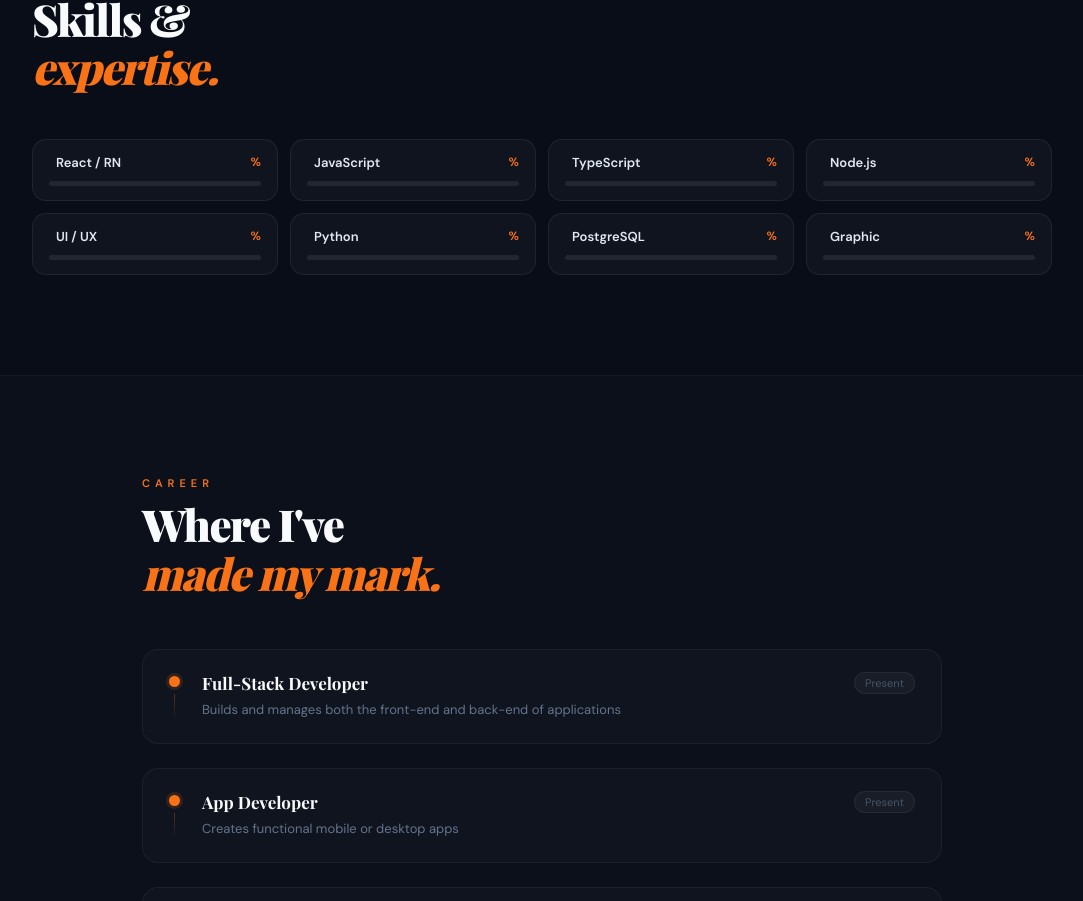
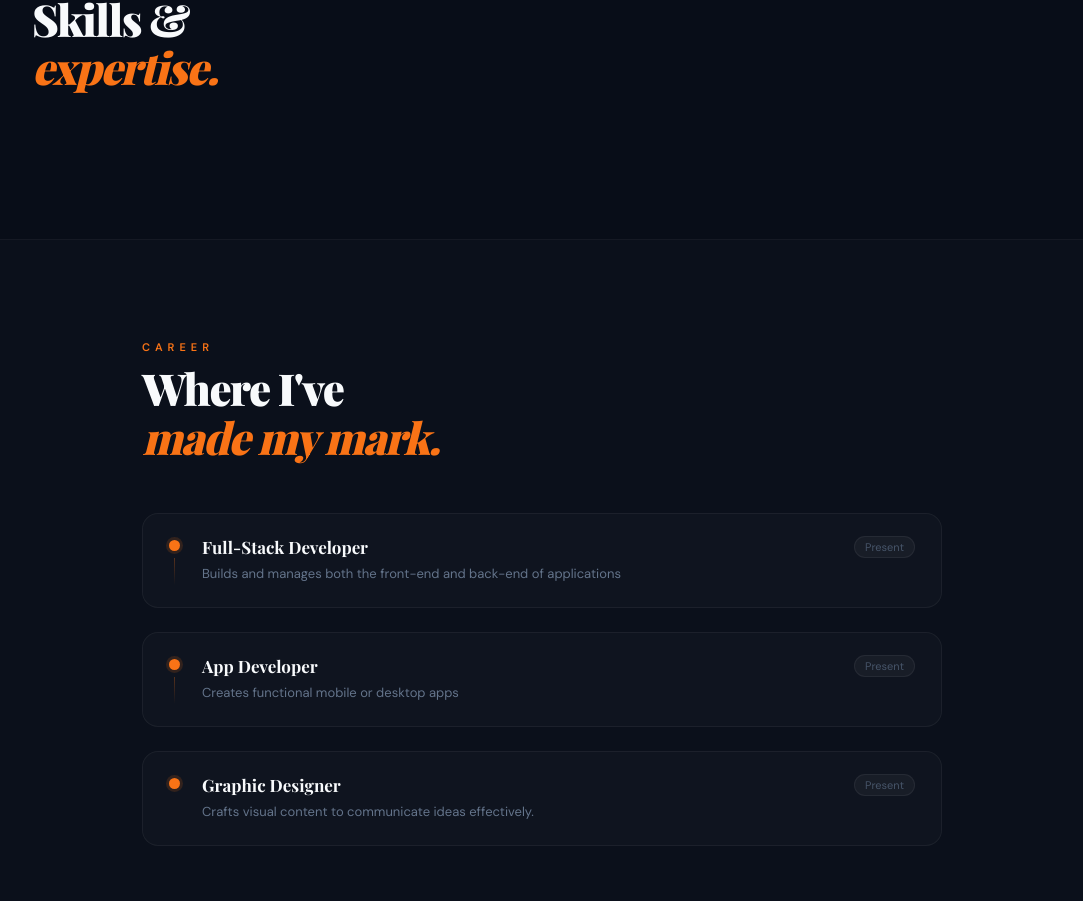
Before and after one commit to SteeveTagasling/Personal-Portfolio, a React (Create React App) app: page / in a window 1280 px wide. Shown: the part 6663-7564 px from the top of the page, without its empty margins (98-1181 px from the left). Built offline with nearby package versions, Linux system fonts and the light colour scheme; a web font is replaced by a local one.

Commit message:
remove skill bar

```diff
--- a/src/App.js
+++ b/src/App.js
@@ -546,7 +546,6 @@ export default function App() {
         <Reveal><p style={{ fontSize: 11, fontWeight: 700, color: "#f97316", letterSpacing: 5, textTransform: "uppercase", marginBottom: 10 }}>Toolkit</p></Reveal>
         <Reveal delay={100}><h2 style={{ fontSize: h2Size, fontWeight: 900, letterSpacing: -1.5, marginBottom: isMobile ? 30 : 48, fontFamily: "'Playfair Display', serif", color: "#f8fafc", lineHeight: 1.1 }}>Skills &<br /><span style={{ fontStyle: "italic", color: "#f97316" }}>expertise.</span></h2></Reveal>
         <div style={{ display: "grid", gridTemplateColumns: isMobile ? "1fr 1fr" : "repeat(4, 1fr)", gap: 12 }}>
-          {SKILLS.map((s, i) => <SkillBar key={s.name} skill={s} delay={i * 70} />)}
         </div>
       </section>
 
```
